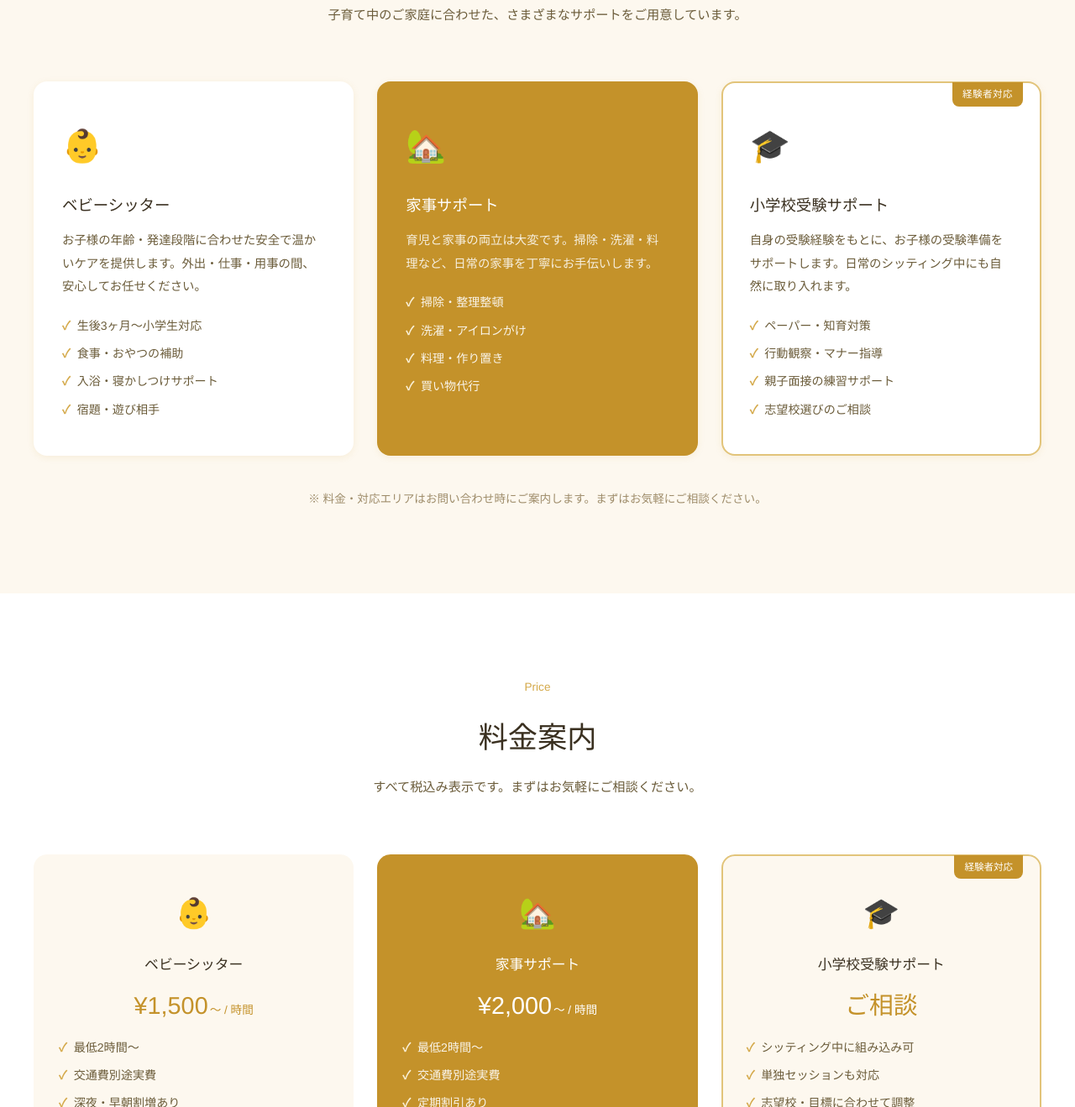
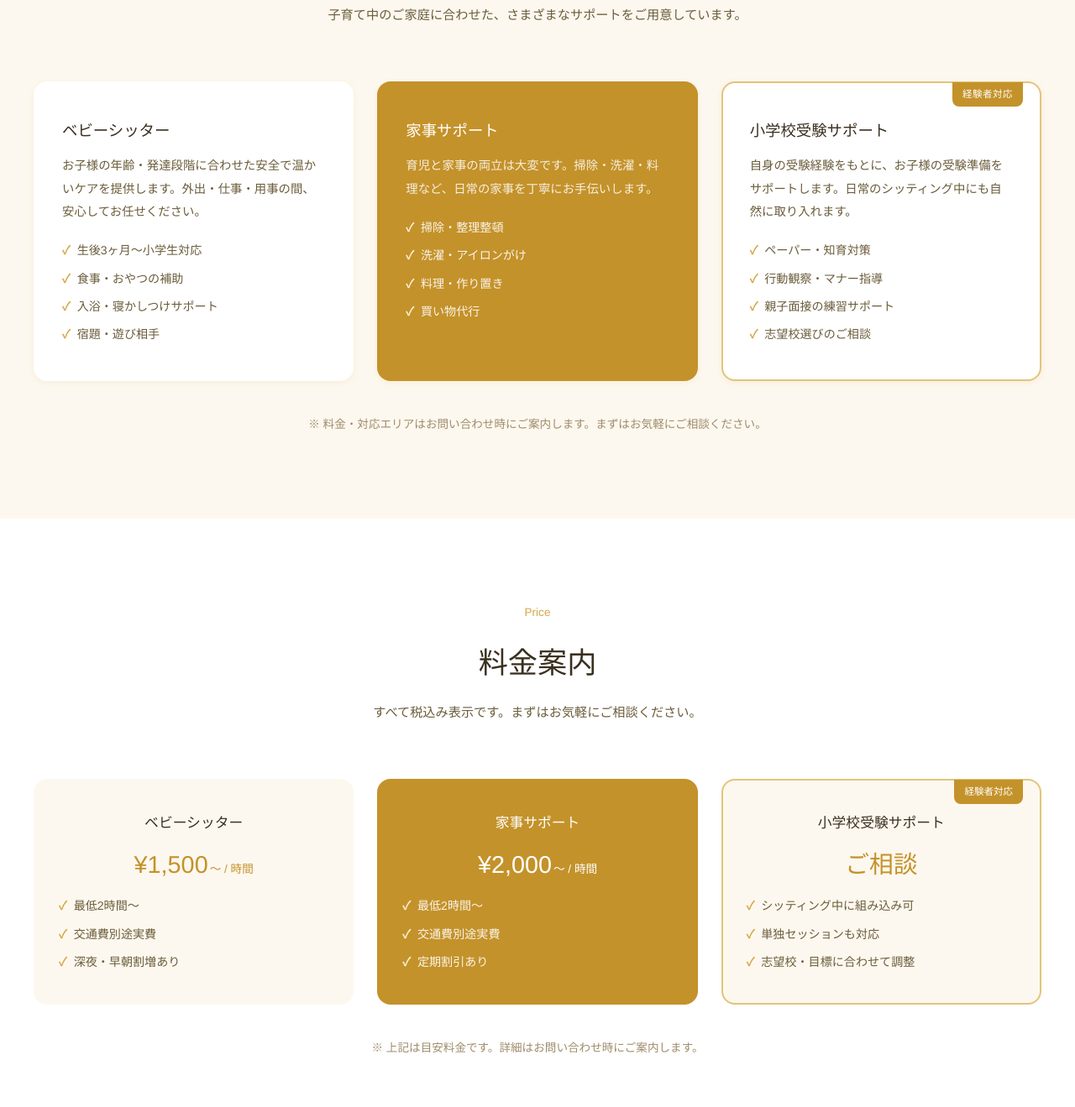
Before and after one commit to suzukimika0410-cmd/heering-web, a plain HTML site: page index.html in a window 1280 px wide. Shown: the part 1013-2332 px from the top of the page at 84% size. Drawn offline with Linux system fonts and the light colour scheme.

Commit message:
Remove: サービス・料金カードの絵文字を削除

```diff
--- a/index.html
+++ b/index.html
@@ -123,7 +123,7 @@
       </div>
       <div class="service__grid">
         <div class="service-card">
-          <div class="service-card__icon">👶</div>
+
           <h3 class="service-card__title" data-ja="ベビーシッター" data-en="Babysitting" data-zh-cn="保姆服务" data-zh-hk="保姆服務" data-zh-tw="保母服務">ベビーシッター</h3>
           <p class="service-card__text" data-ja="お子様の年齢・発達段階に合わせた安全で温かいケアを提供します。外出・仕事・用事の間、安心してお任せください。" data-en="Safe, warm care tailored to your child's age and development." data-zh-cn="根据孩子的年龄和发育阶段提供安全温暖的照护。" data-zh-hk="根據孩子的年齡和發育階段提供安全溫暖的照護。" data-zh-tw="根據孩子的年齡和發育階段提供安全溫暖的照護。">お子様の年齢・発達段階に合わせた安全で温かいケアを提供します。外出・仕事・用事の間、安心してお任せください。</p>
           <ul class="service-card__list">
@@ -134,7 +134,7 @@
           </ul>
         </div>
         <div class="service-card service-card--accent">
-          <div class="service-card__icon">🏡</div>
+
           <h3 class="service-card__title" data-ja="家事サポート" data-en="Household Support" data-zh-cn="家务帮助" data-zh-hk="家務協助" data-zh-tw="家務協助">家事サポート</h3>
           <p class="service-card__text" data-ja="育児と家事の両立は大変です。掃除・洗濯・料理など、日常の家事を丁寧にお手伝いします。" data-en="Balancing childcare and household chores is hard. We'll take care of cleaning, laundry, cooking, and more." data-zh-cn="育儿和家务两者兼顾很辛苦。我们帮您打扫、洗衣、做饭等日常家务。" data-zh-hk="育兒和家務兩者兼顧很辛苦。我們幫您打掃、洗衣、煮飯等日常家務。" data-zh-tw="育兒和家務兩者兼顧很辛苦。我們幫您打掃、洗衣、煮飯等日常家務。">育児と家事の両立は大変です。掃除・洗濯・料理など、日常の家事を丁寧にお手伝いします。</p>
           <ul class="service-card__list">
@@ -146,7 +146,7 @@
         </div>
         <div class="service-card service-card--exam">
           <div class="service-card__badge" data-ja="経験者対応" data-en="Expert" data-zh-cn="经验者" data-zh-hk="經驗者" data-zh-tw="經驗者">経験者対応</div>
-          <div class="service-card__icon">🎓</div>
+
           <h3 class="service-card__title" data-ja="小学校受験サポート" data-en="Elementary School Entrance Exam Support" data-zh-cn="小学入学考试辅导" data-zh-hk="小學入學考試輔導" data-zh-tw="小學入學考試輔導">小学校受験サポート</h3>
           <p class="service-card__text" data-ja="自身の受験経験をもとに、お子様の受験準備をサポートします。日常のシッティング中にも自然に取り入れます。" data-en="Drawing on my own entrance exam experience, I help children prepare naturally during everyday care." data-zh-cn="凭借自身的考试经验，在日常照护中自然融入受验准备。" data-zh-hk="憑藉自身的考試經驗，在日常照護中自然融入受驗準備。" data-zh-tw="憑藉自身的考試經驗，在日常照護中自然融入受驗準備。">自身の受験経験をもとに、お子様の受験準備をサポートします。日常のシッティング中にも自然に取り入れます。</p>
           <ul class="service-card__list">
@@ -173,7 +173,7 @@
       </div>
       <div class="price__grid">
         <div class="price-card">
-          <div class="price-card__icon">👶</div>
+
           <h3 class="price-card__title" data-ja="ベビーシッター" data-en="Babysitting" data-zh-cn="保姆服务" data-zh-hk="保姆服務" data-zh-tw="保母服務">ベビーシッター</h3>
           <div class="price-card__amount">¥1,500<span data-ja="〜 / 時間" data-en="〜 / hr" data-zh-cn="〜 / 小时" data-zh-hk="〜 / 小時" data-zh-tw="〜 / 小時">〜 / 時間</span></div>
           <ul class="price-card__list">
@@ -183,7 +183,7 @@
           </ul>
         </div>
         <div class="price-card price-card--accent">
-          <div class="price-card__icon">🏡</div>
+
           <h3 class="price-card__title" data-ja="家事サポート" data-en="Household Support" data-zh-cn="家务帮助" data-zh-hk="家務協助" data-zh-tw="家務協助">家事サポート</h3>
           <div class="price-card__amount">¥2,000<span data-ja="〜 / 時間" data-en="〜 / hr" data-zh-cn="〜 / 小时" data-zh-hk="〜 / 小時" data-zh-tw="〜 / 小時">〜 / 時間</span></div>
           <ul class="price-card__list">
@@ -194,7 +194,7 @@
         </div>
         <div class="price-card price-card--exam">
           <div class="price-card__badge" data-ja="経験者対応" data-en="Expert" data-zh-cn="经验者" data-zh-hk="經驗者" data-zh-tw="經驗者">経験者対応</div>
-          <div class="price-card__icon">🎓</div>
+
           <h3 class="price-card__title" data-ja="小学校受験サポート" data-en="Exam Support" data-zh-cn="小学入学考试辅导" data-zh-hk="小學入學考試輔導" data-zh-tw="小學入學考試輔導">小学校受験サポート</h3>
           <div class="price-card__amount" data-ja="ご相談" data-en="Inquire" data-zh-cn="请咨询" data-zh-hk="請諮詢" data-zh-tw="請諮詢">ご相談</div>
           <ul class="price-card__list">
```
